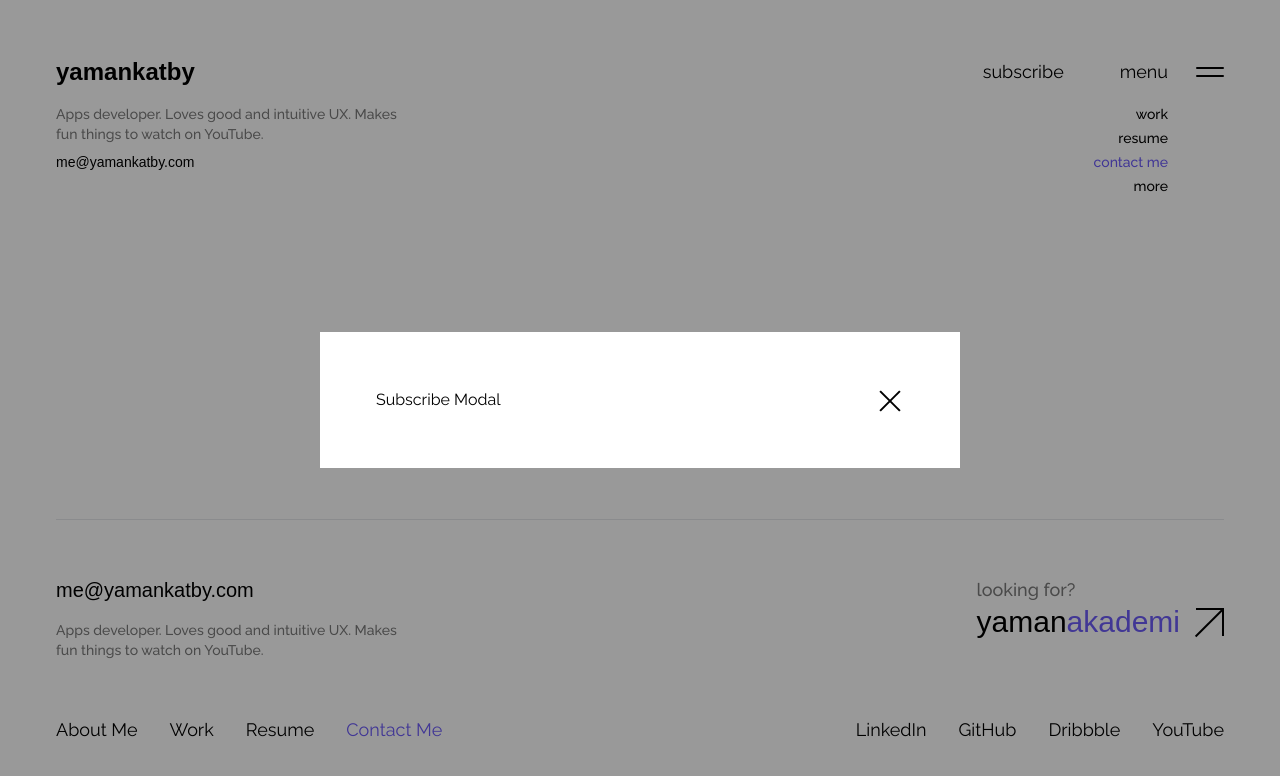
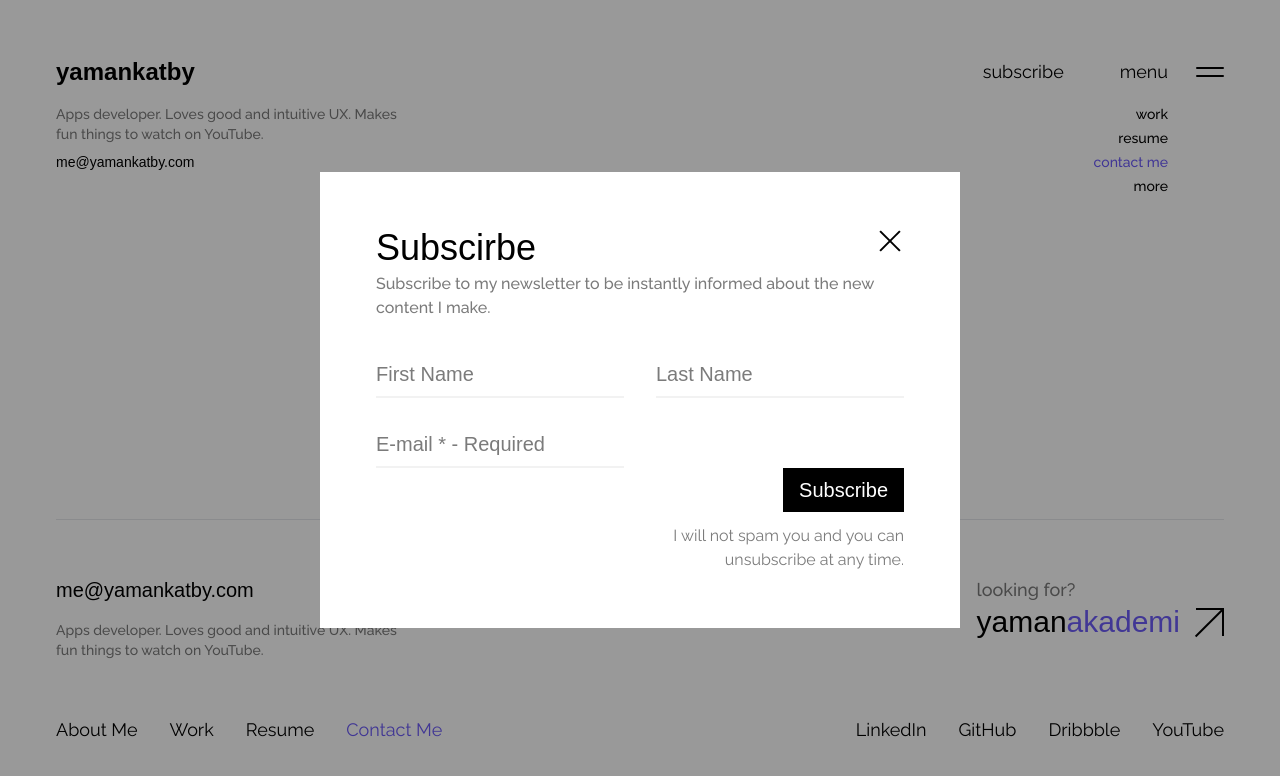
Before and after one commit to yamankatby/yamankatby-web, a Next.js app: page / in a window 1280 px wide. Both pictures are taken after a click on the button "subscribe". Shown: the top 776 px of the page. Built offline with nearby package versions, Linux system fonts and the light colour scheme.

Commit message:
🚧 Work on the Subscribe modal

```diff
--- a/Layout/SubscribeModal.js
+++ b/Layout/SubscribeModal.js
@@ -3,7 +3,42 @@ import Modal from "./Modal";
 function SubscribeModal({ isSubscribeModalIn, setIsSubscribeModalIn }) {
   return (
     <Modal isModalIn={isSubscribeModalIn} setIsModalIn={setIsSubscribeModalIn}>
-      <h2>Subscribe Modal</h2>
+      <form className="flex flex-col">
+        <div className="flex flex-col">
+          <h2 className="text-4xl font-serif">Subscirbe</h2>
+          <p className="text-text font-medium mt-1">
+            Subscribe to my newsletter to be instantly informed about the new
+            content I make.
+          </p>
+        </div>
+
+        <div className="grid grid-cols-2 gap-x-8 gap-y-6 mt-8">
+          <input
+            placeholder="First Name"
+            className="py-2 text-xl font-serif placeholder-text border-b-2 border-black border-opacity-5 focus:outline-none"
+          />
+          <input
+            placeholder="Last Name"
+            className="py-2 text-xl font-serif placeholder-text border-b-2 border-black border-opacity-5 focus:outline-none"
+          />
+          <input
+            type="email"
+            placeholder="E-mail * - Required"
+            className="py-2 text-xl font-serif placeholder-text border-b-2 border-black border-opacity-5 focus:outline-none"
+          />
+        </div>
+
+        <div className="flex flex-col items-end">
+          <input
+            type="submit"
+            value="Subscribe"
+            className="px-4 py-2 text-xl font-serif text-white bg-black"
+          />
+          <p className="text-text text-right mt-3">
+            I will not spam you and you can <br /> unsubscribe at any time.
+          </p>
+        </div>
+      </form>
     </Modal>
   );
 }
```
